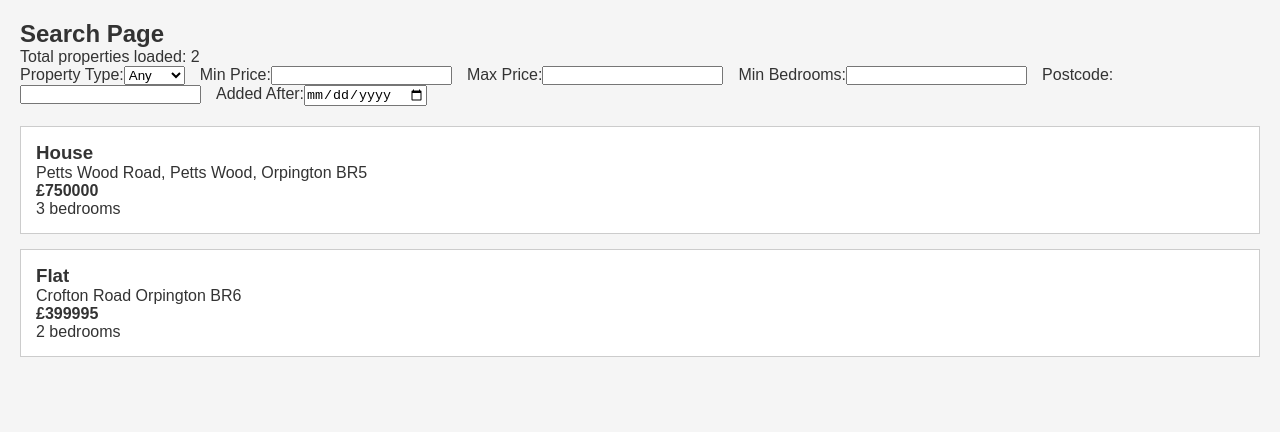
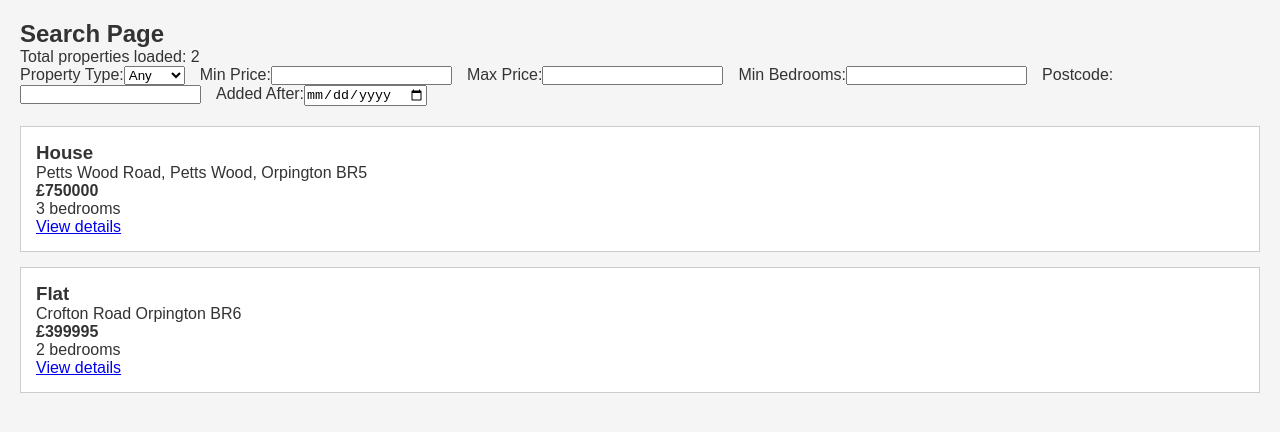
Before and after one commit to tolmir-git/estate-agent-spa, a React (Vite) app: page / in a window 1280 px wide. Shown: the top 432 px of the page. Built offline with nearby package versions, Linux system fonts and the light colour scheme.

Commit message:
Personal links and props

```diff
--- /dev/null
+++ b/src/components/PropertyCard.jsx
@@ -0,0 +1,27 @@
+import { Link } from "react-router-dom";
+
+function PropertyCard({ property }) {
+  return (
+    <div
+      style={{
+        border: "1px solid #ccc",
+        padding: "15px",
+        marginBottom: "15px",
+        background: "#fff",
+      }}
+    >
+      <h3>{property.type}</h3>
+      <p>{property.location}</p>
+      <p>
+        <strong>£{property.price}</strong>
+      </p>
+      <p>{property.bedrooms} bedrooms</p>
+
+      <Link to={`/property/${property.id}`}>
+        View details
+      </Link>
+    </div>
+  );
+}
+
+export default PropertyCard;
--- a/src/pages/SearchPage.jsx
+++ b/src/pages/SearchPage.jsx
@@ -1,5 +1,7 @@
 import { useState } from "react";
 import propertiesData from "../data/properties.json";
+import PropertyCard from "../components/PropertyCard";
+
 
 function SearchPage() {
   const properties = propertiesData.properties;
@@ -131,23 +133,12 @@ function SearchPage() {
       {/* PROPERTY LIST */}
       <div>
         {filteredProperties.map((property) => (
-          <div
-            key={property.id}
-            style={{
-              border: "1px solid #ccc",
-              padding: "15px",
-              marginBottom: "15px",
-              background: "#fff",
-            }}
-          >
-            <h3>{property.type}</h3>
-            <p>{property.location}</p>
-            <p>
-              <strong>£{property.price}</strong>
-            </p>
-            <p>{property.bedrooms} bedrooms</p>
-          </div>
+            <PropertyCard
+                key={property.id}
+                property={property}
+            />
         ))}
+
       </div>
     </div>
   );
```
